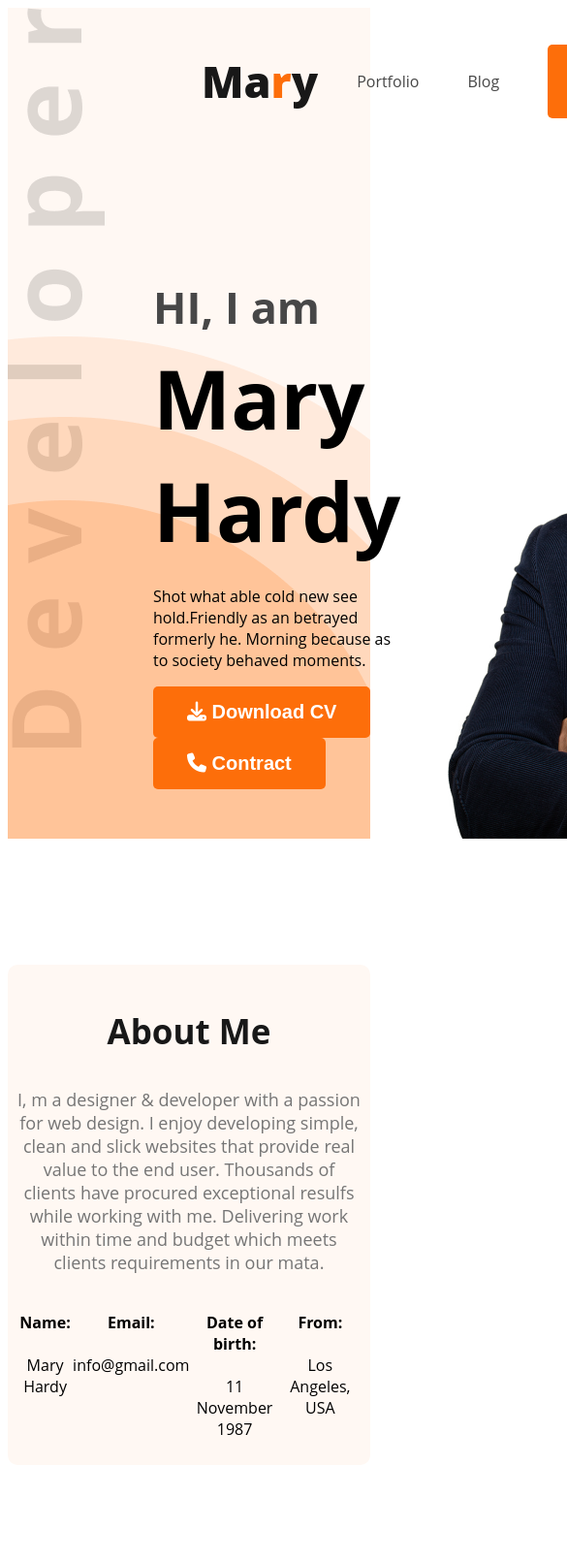
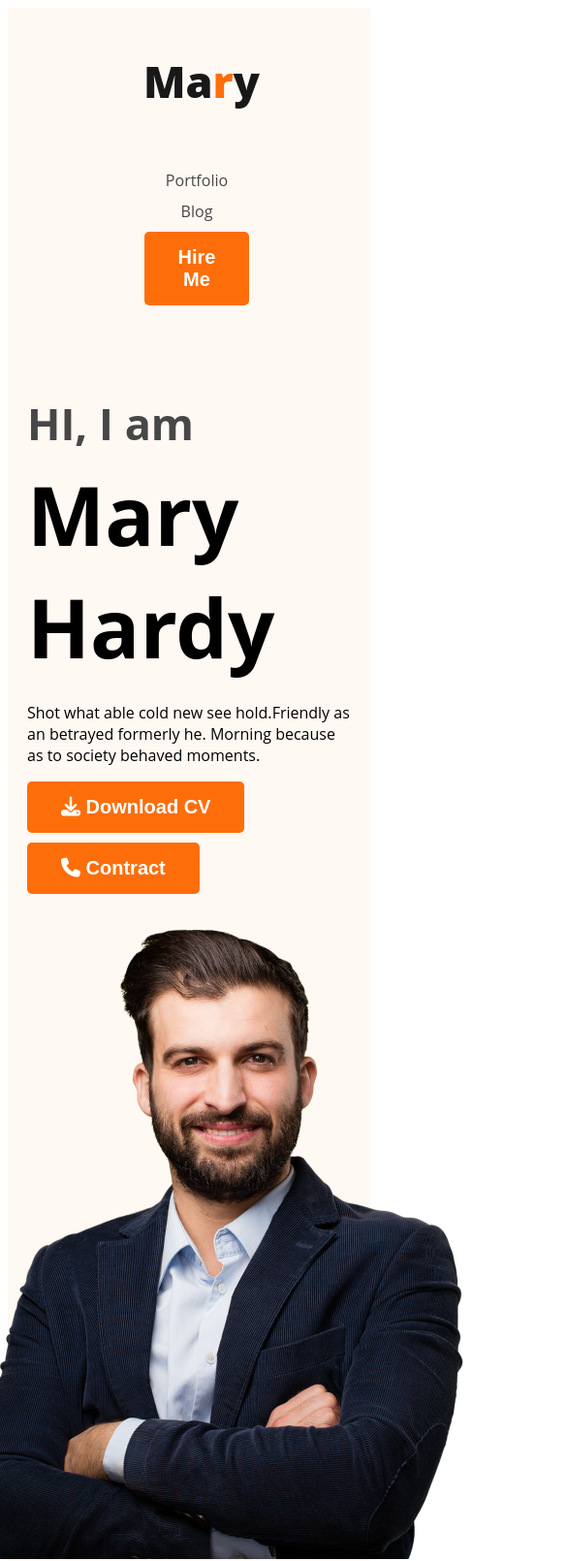
Before and after one commit to shakurShirajul/web-dev-portfolio, a plain HTML site: page index.html in a window 390 px wide. Shown: the top 1610 px of the page at 97% size, 585 px wide, since content can reach past the window. Drawn offline with Linux system fonts and the light colour scheme.

Commit message:
doing more responsive

```diff
--- a/styles/style.css
+++ b/styles/style.css
@@ -77,8 +77,7 @@ nav a {
 .banner-content {
     max-width: 500px;
 }
-
-.banner .profile-pic {
+.profile-pic {
     width: 500px;
 }
 
@@ -220,11 +219,16 @@ textarea {
 
 @media screen and (max-width: 576px) {
 
+    .header{
+        background-image: none;
+    }
+
+    nav>ul, .banner,nav,
     .skills-container,
     .resume-container {
         flex-direction: column;
     }
-
+    .banner,
     #what-i-do-description {
         padding: 20px;
     }
@@ -246,6 +250,18 @@ textarea {
     .about{
         padding: 10px;
     }
+    .about-info-container{
+        flex-direction: column;
+    }
+    .profile-pic{
+        width: 100%;
+    }
+    .btn-primary{
+        margin-bottom: 10px;
+    }
+    nav>ul{
+        gap: 10px;
+    }
 }
 
 @media screen and (min-width: 576px) and (max-width: 960px) {
```
